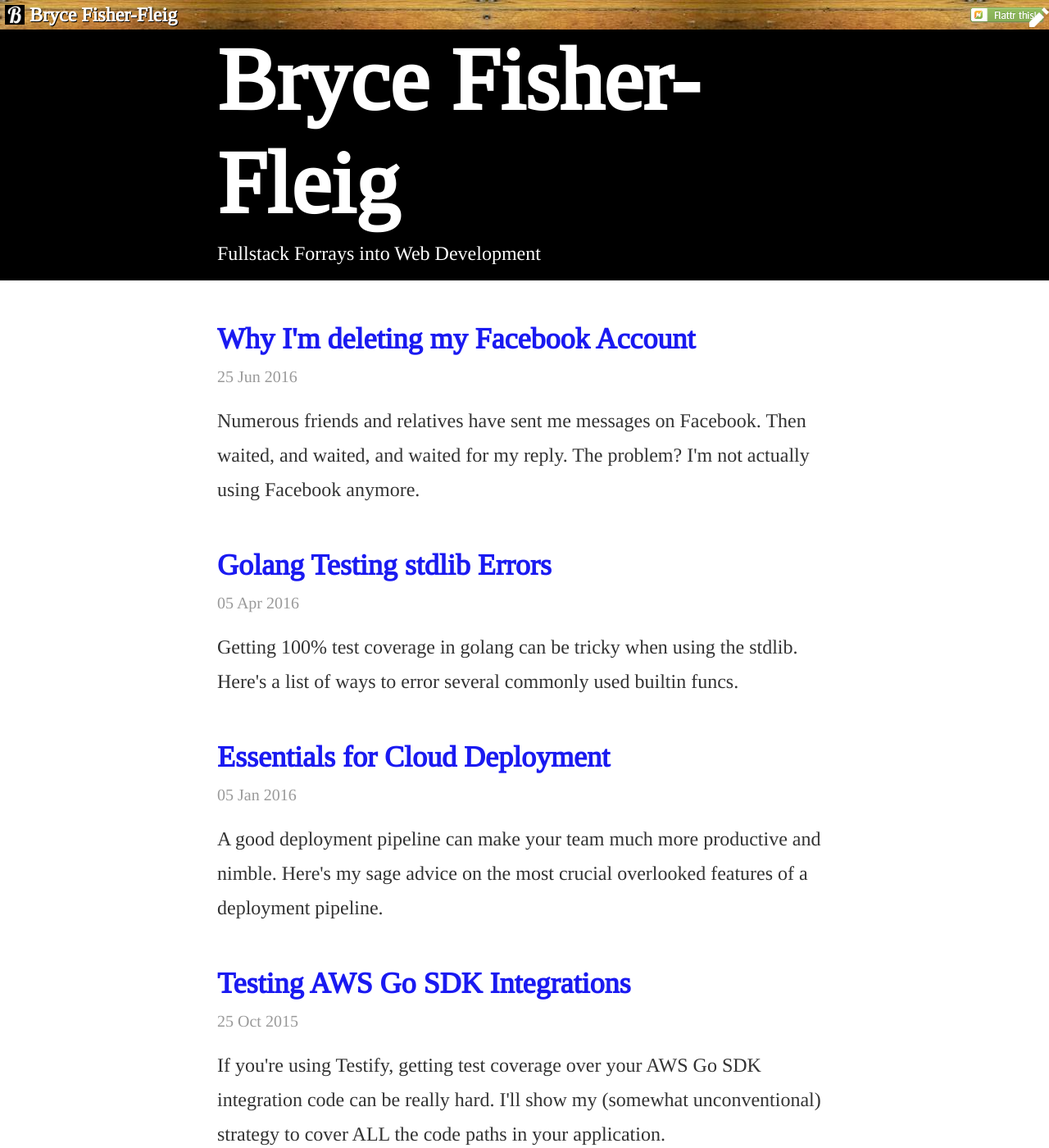
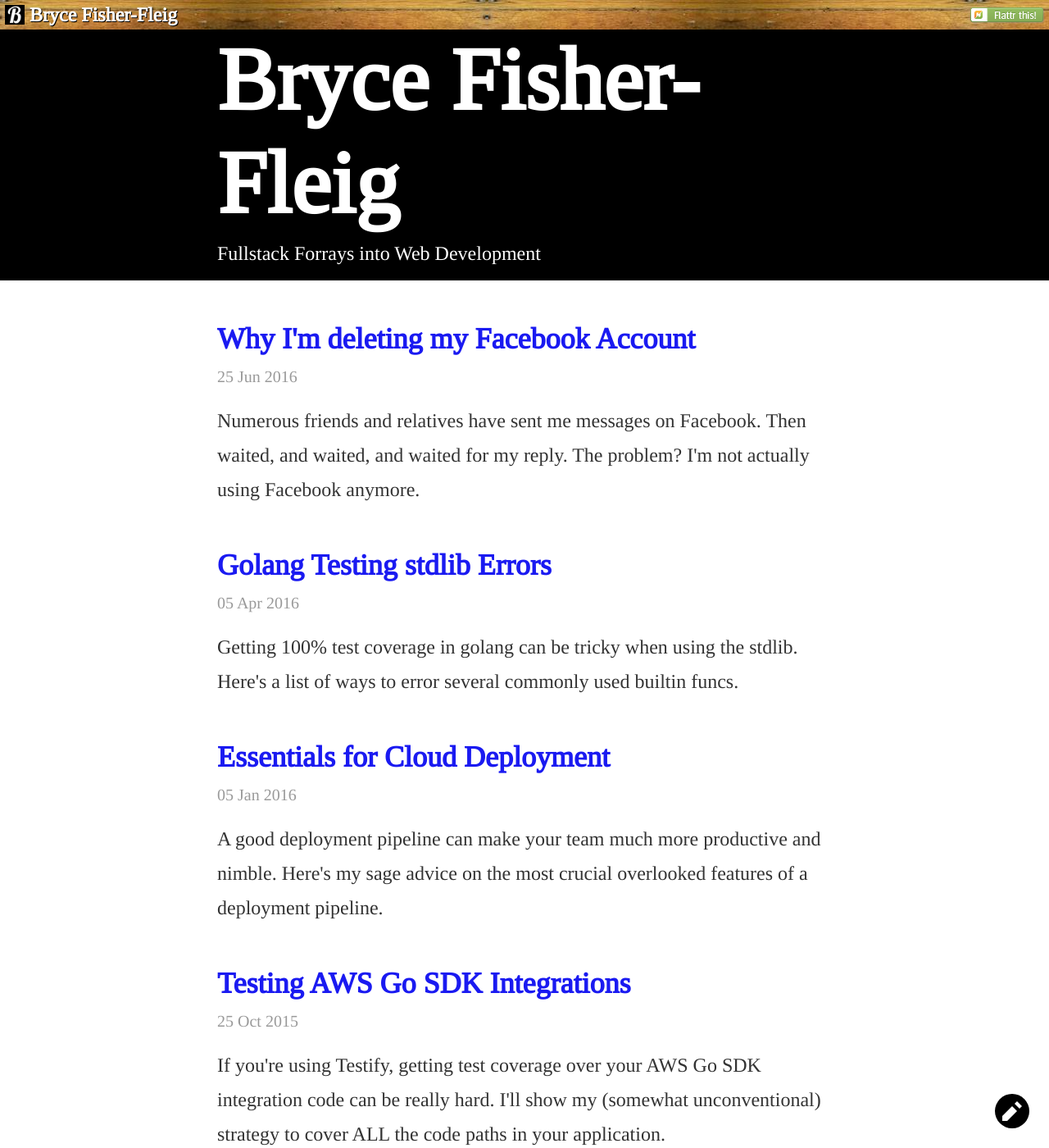
Before and after one commit to brycefisher/brycefisher.github.io-jekyll, a Jekyll site: the page built from index.html, in a window 1280 px wide and 1400 px high. Shown: the whole window at 82% size. Built offline with Jekyll 4.4.1, drawn with Linux system fonts in a browser that asks for light colours; the list of posts is cut into pages by our own code.

Commit message:
Fixed edit button on bottom right

```diff
--- a/_layouts/default.html
+++ b/_layouts/default.html
@@ -21,14 +21,14 @@
     </a>
 
     <a id="flattr-header" href="https://flattr.com/submit/auto?user_id=brycefisherfleig&amp;title={{ page.title | uri_escape }}&amp;url=https%3A%2F%2Fbryce.fisher-fleig.org{{ page.url | uri_escape }}"><img src="/img/flattr-badge-large.png" alt="Flattr this"></a>
-
-    <a id="edit-page" title="Edit this page on Github" href="https://github.com/brycefisher/brycefisher.github.io-jekyll/edit/master/{{ page.path }}">&#xE0A3;</a>
   </nav>
 
   {{content}}
 
   <footer id="site-footer">
     <a id="flattr-footer" href="https://flattr.com/submit/auto?user_id=brycefisherfleig&amp;title={{ page.title | uri_escape }}&amp;url=https%3A%2F%2Fbryce.fisher-fleig.org{{ page.url | uri_escape }}"><img src="/img/flattr-badge-large.png" alt="Flattr this" title="Flattr this"></a>
+
+    <a id="edit-page" title="Edit this page on Github" href="https://github.com/brycefisher/brycefisher.github.io-jekyll/edit/master/{{ page.path }}">&#xE0A3;</a>
   </footer>
 
   <script src="/js/blog.js"></script>
--- a/css/screen.css
+++ b/css/screen.css
@@ -167,12 +167,26 @@ h1, h2, h3, h4, h5, h6 { font-weight: bold; color: #000; }
   font-style: normal;
 }
 
-#edit-page {
-  font-family: 'Icons';
-  color: white;
-  position: absolute;
-  top: 0;
-  right: 0;
+#edit-page { display: none; }
+
+@media screen and (min-width:800px) {
+  #edit-page {
+    display: block;
+    font-family: 'Icons';
+    text-align: center;
+    color: white;
+    background: black;
+    position: fixed;
+    bottom: 1em;
+    right: 1em;
+    border-radius: 50%;
+    width: 1.75em;
+    height: 1.75em;
+  }
+  #edit-page:hover {
+    text-shadow: unset;
+    background: #1a1af1;
+  }
 }
 
 /* --------- Typography ----------------- */
@@ -232,7 +246,7 @@ video, .video, .video .vjs-tech { display:block; position:static; margin-bottom:
 #site-title { font-size: 24px; line-height: 36px; float: left;  }
 #header p, #site-footer p { font-size: 12px;  line-height:36px; }
 #header { position:fixed; width:100%; top:0; z-index:1000;}
-#flattr-header, #flattr-footer { display:none; position: absolute; right: 3px; top: 9px; }
+#flattr-header, #flattr-footer { display:none; position: absolute; right: 3px; top: 9px; z-index: 10; }
 #site-footer { margin-top: 24px; position: relative; }
 
 
```
